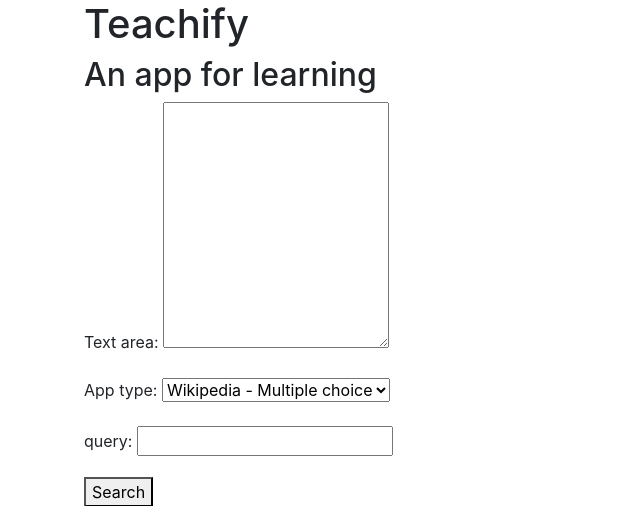
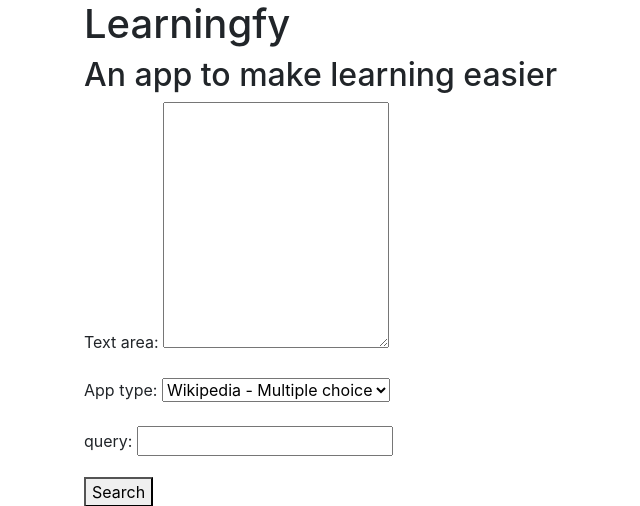
Before and after one commit to MaticFuc/Dragonhack2022, a Django app: page /poskus in a window 1280 px wide. Shown: the part 56-562 px from the top of the page, without its empty margins (1-641 px from the left). Run offline with Django 3.2, Linux system fonts and the light colour scheme; some libraries are stand-ins or nearby versions.

Commit message:
CHanged htmls a bit

```diff
--- a/quiz/templates/first.html
+++ b/quiz/templates/first.html
@@ -1,8 +1,8 @@
 {% extends "base.html" %}
 
 {% block content %}
-<h1>Teachify</h1>
-<h2>An app for learning</h2>
+<h1>Learningfy</h1>
+<h2>An app to make learning easier</h2>
 
 <form action="/poskus/" method="post">
 
--- a/quiz/templates/question.html
+++ b/quiz/templates/question.html
@@ -75,9 +75,6 @@
 
 	{% include 'correct_answer.html' %}
 
-	<p><strong>{% trans "Explanation" %}:</strong></p>
-	<div class="well " style="background-color: #fcf8e3;">
-	  <p>{{ previous.previous_question.explanation }}</p>
 	</div>
 
 	<hr>
```
